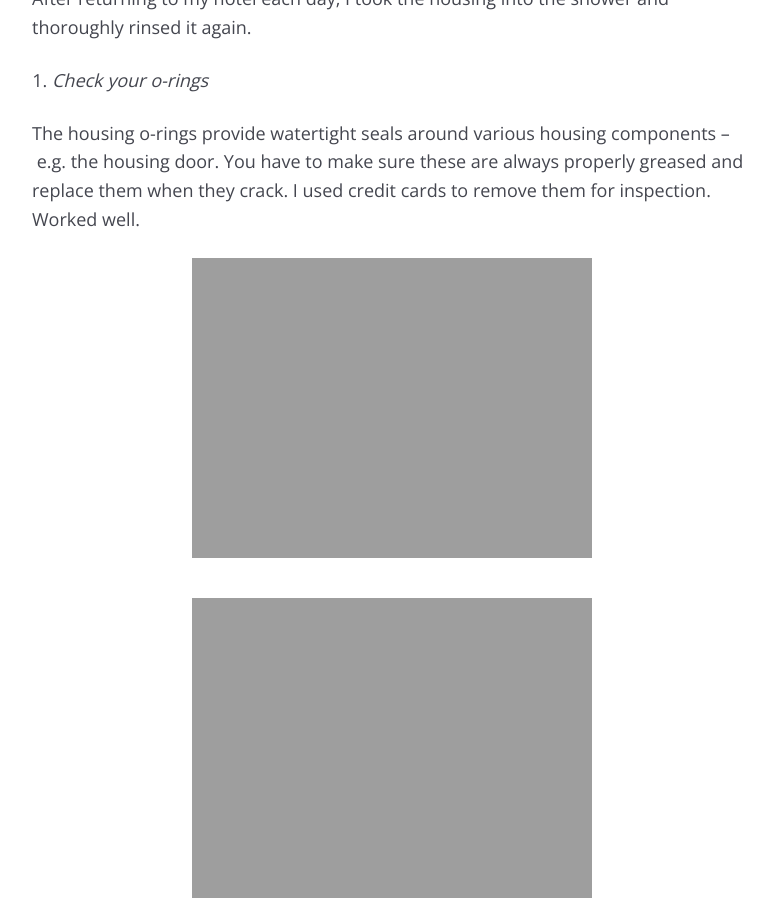
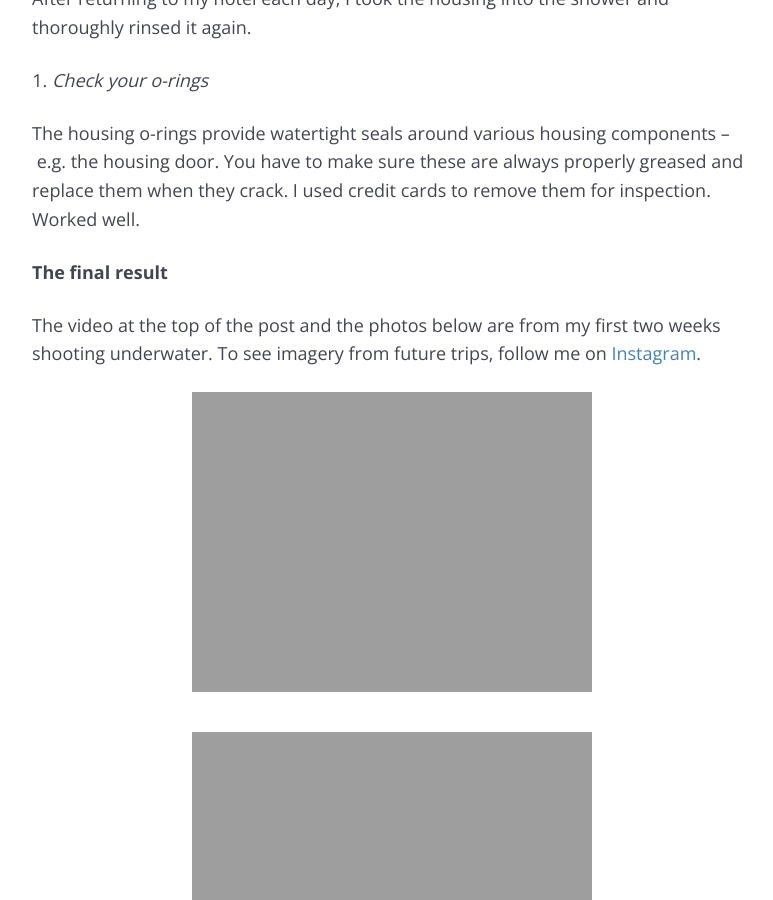
Before and after one commit to mcknightlabs/rtmup, a Jekyll site: the page built from _posts/goal/2018-01-30-uwphotography.md, in a window 1280 px wide and 900 px high, scrolled down 5373 px. Shown: the whole window, without its empty margins (248-1021 px from the left). Built offline with Jekyll 4.4.1, drawn with Linux system fonts in a browser that asks for light colours; comment, search, counter and statistics services are not loaded.

Commit message:
updates uw post

```diff
--- a/_posts/goal/2018-01-30-uwphotography.md
+++ b/_posts/goal/2018-01-30-uwphotography.md
@@ -126,6 +126,10 @@
 
 The housing o-rings provide watertight seals around various housing components – e.g. the housing door. You have to make sure these are always properly greased and replace them when they crack. I used credit cards to remove them for inspection. Worked well.
 
+**The final result**
+
+The video at the top of the post and the photos below are from my first two weeks shooting underwater. To see imagery from future trips, follow me on [Instagram](https://www.instagram.com/rtmup/).
+
 <div class="medium-frame">
 	<figure>
 		<img src="{{ site.github.url }}/media/img/goals/2018-01-30-uwphotography/green-seaturtle.jpg">
```
